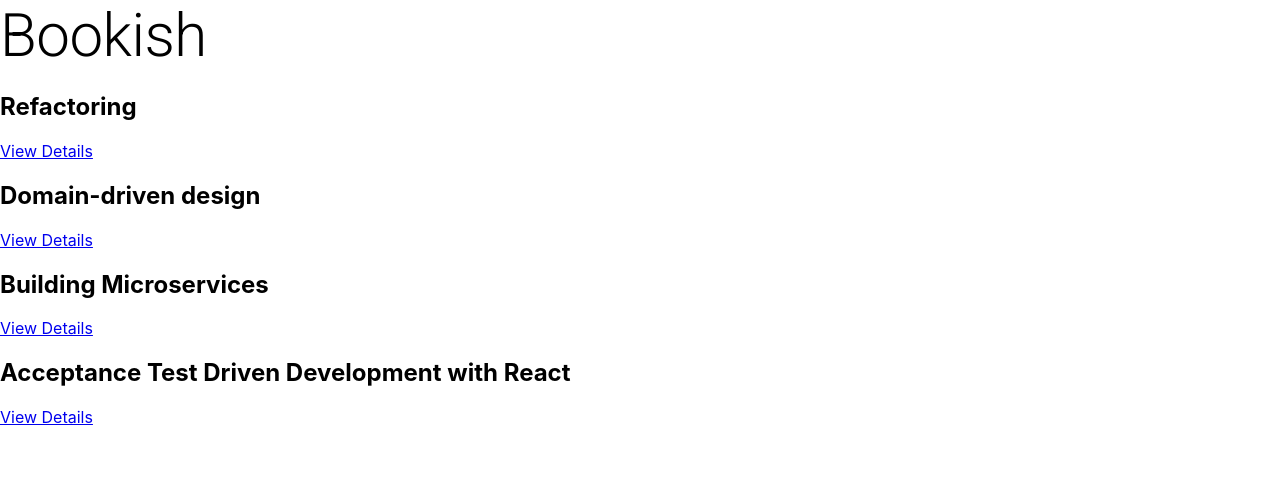
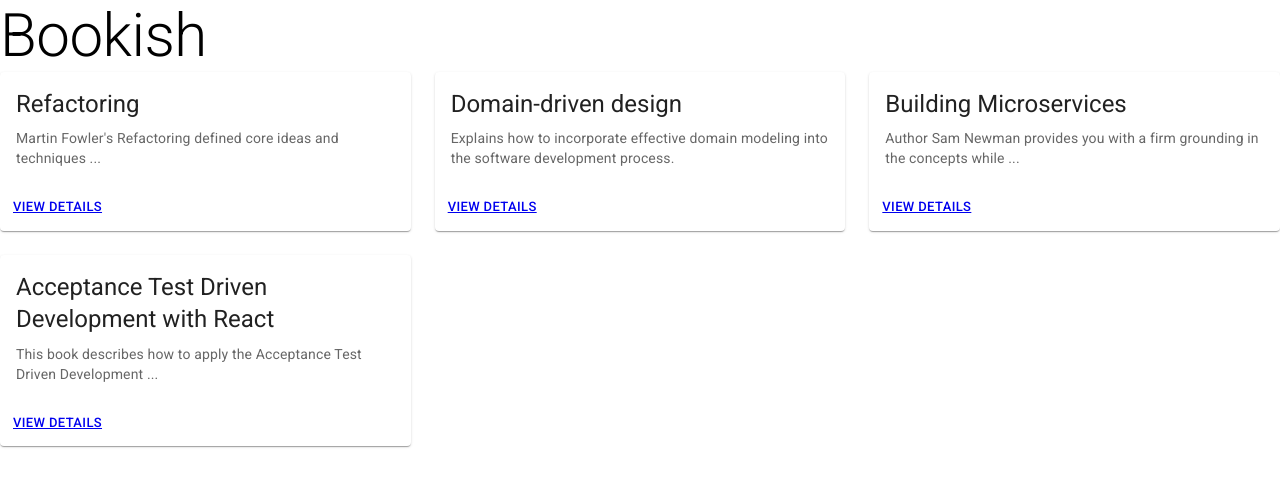
Before and after one commit to taekyoung-hong/jest01, a React (Create React App) app: page / in a window 1280 px wide. Shown: the top 486 px of the page. Built offline with nearby package versions, Linux system fonts and the light colour scheme; data requests are answered from the project's data file.

Commit message:
User Interface Refinement

```diff
--- a/src/component/BookList/BookList.tsx
+++ b/src/component/BookList/BookList.tsx
@@ -1,17 +1,36 @@
-import React from "react";
+import { Button, Card, CardActionArea, CardActions, CardContent, Grid, Typography } from "@mui/material";
 import { Book } from "../../types";
 import { Link } from "react-router-dom";
+import React from "react";
 
 const BookList = ({ books }: { books: Book[] }) => {
-    return <div data-test='book-list'>
-        {
-            books.map(book => (<div className="book-item" key={book.id}>
-                <h2 className="title">{book.name}</h2>
-                <Link to={`/books/${book.id}`}>View Details</Link>
-            </div>))
-        }
-
-    </div>
-}
+    return (
+        <div data-test='book-list'>
+            <Grid container spacing={3}>
+                {books.map(book => (
+                    <Grid item xs={4} sm={4} key={book.id} className="book-item">
+                        <Card>
+                            <CardActionArea>
+                                <CardContent>
+                                    <Typography gutterBottom variant="h5" component="h2">
+                                        {book.name}
+                                    </Typography>
+                                    <Typography variant="body2" color="textSecondary" component="p">
+                                        {book.description}
+                                    </Typography>
+                                </CardContent>
+                            </CardActionArea>
+                            <CardActions>
+                                <Button size="small" color="primary">
+                                    <Link to={`/books/${book.id}`}>View Details</Link>
+                                </Button>
+                            </CardActions>
+                        </Card>
+                    </Grid>
+                ))}
+            </Grid>
+        </div>
+    );
+};
 
 export default BookList;
```
